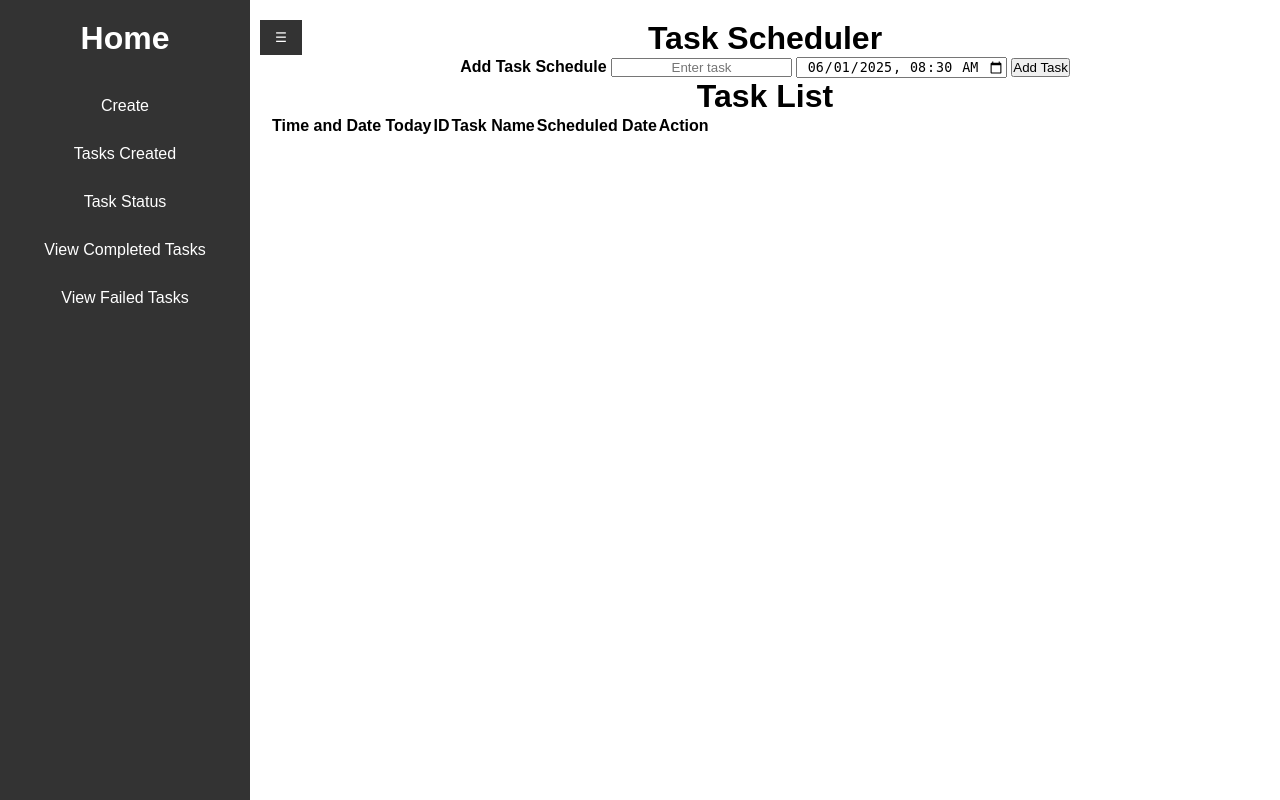
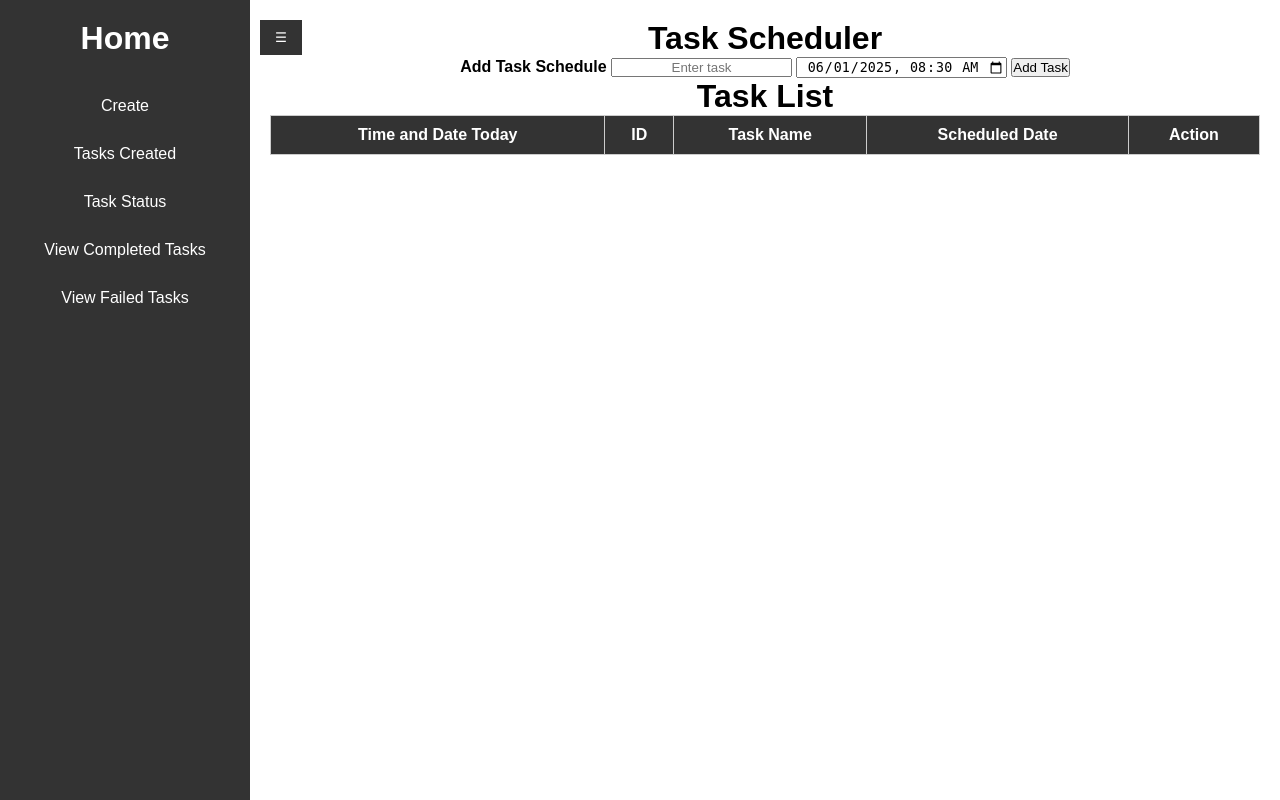
Before and after one commit to Josh011600/phpproj, a Flask app: page / in a window 1280 px wide. Run offline with Flask 3, Linux system fonts and the light colour scheme; lists and menus that the app fills with data are empty.

Commit message:
adding improvement to style of task list

```diff
--- a/static/css/styles2.css
+++ b/static/css/styles2.css
@@ -90,3 +90,26 @@ body {
       text-align: center;
   }
 }
+
+
+/* Tbody or table */
+#taskTable {
+  width: 100%;
+  border-collapse: collapse;
+}
+
+#taskTable tbody {
+  text-align: center;
+}
+
+#taskTable td, #taskTable th {
+  padding: 10px;
+  border: 1px solid #ccc;
+}
+
+#taskTable thead th {
+  background-color: #333;
+  color: #fff;
+}
+
+/* Tbody end */
```
